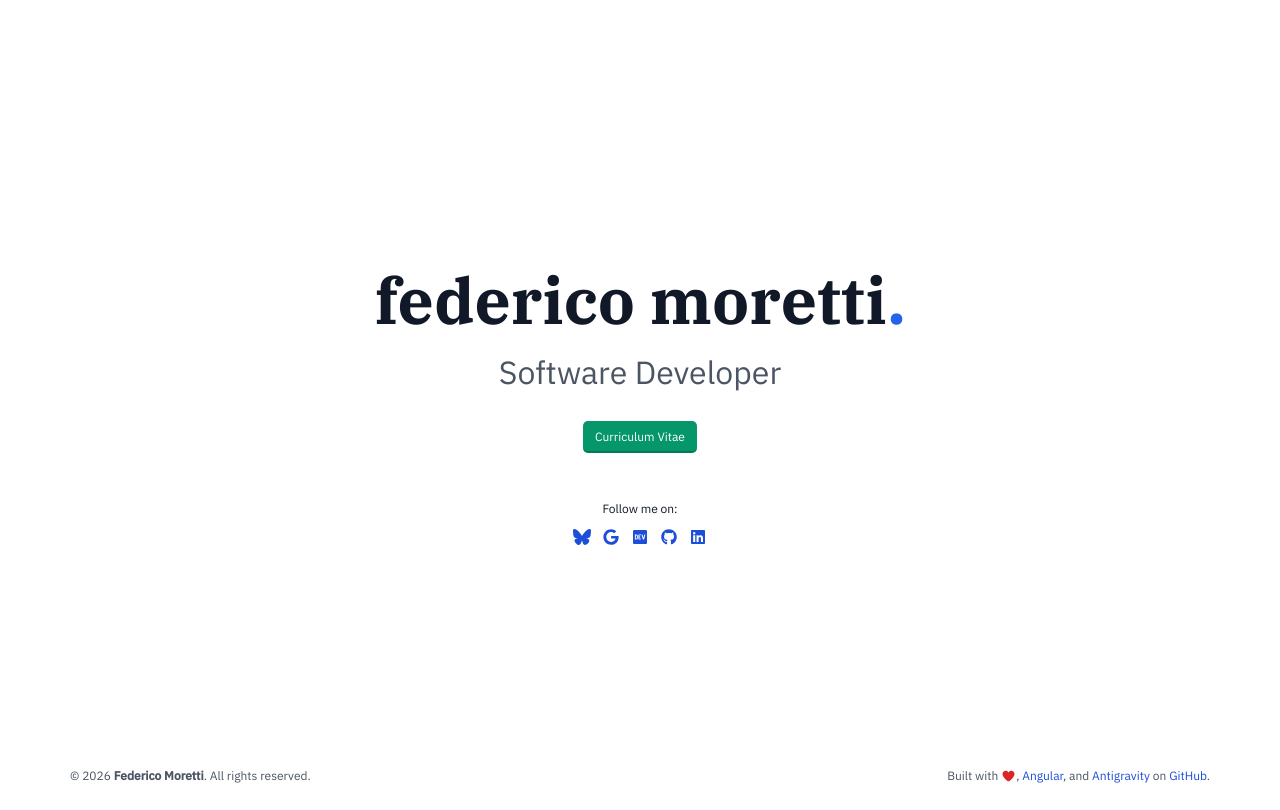
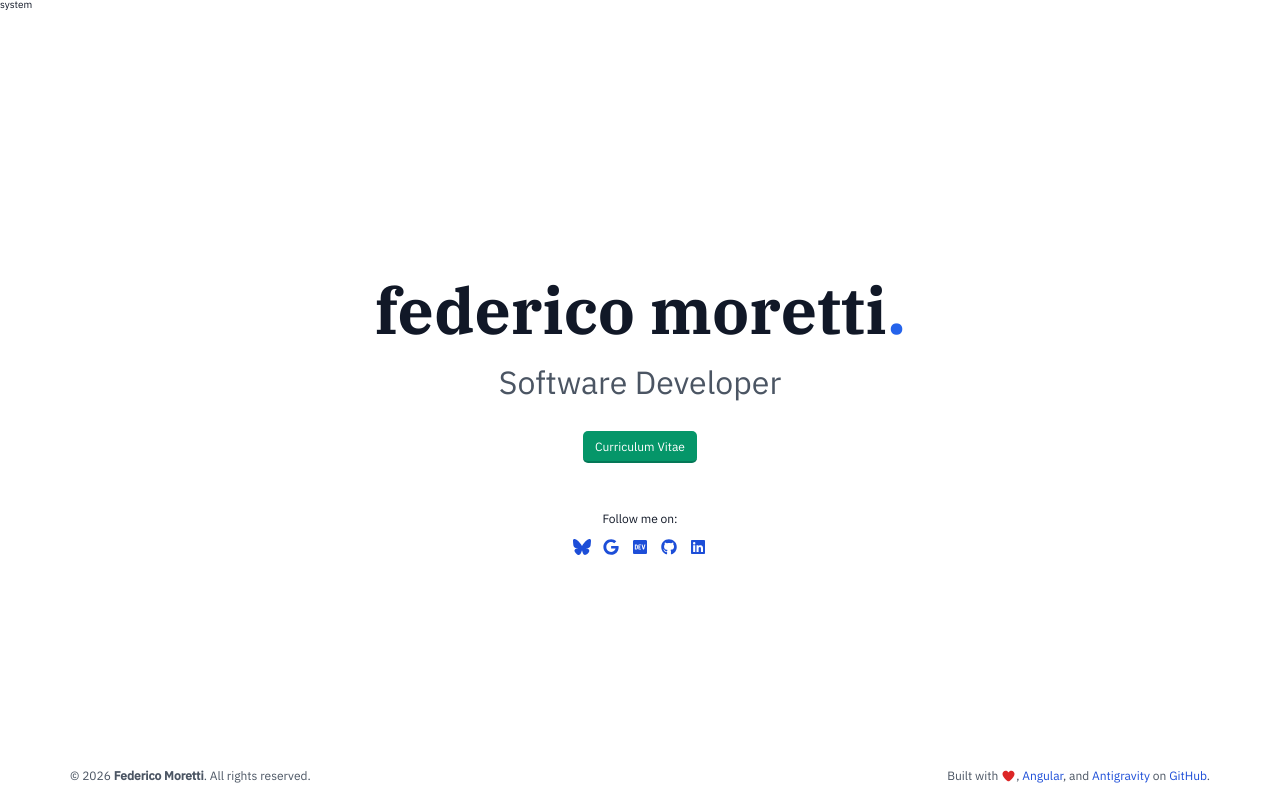
Before and after one commit to fedtti/fedtti.github.io, an Angular app: page / in a window 1280 px wide. Built offline with nearby package versions, Linux system fonts and the light colour scheme.

Commit message:
feat: initial 'ThemeService' integration

```diff
--- a/src/app/shared/components/header/header.html
+++ b/src/app/shared/components/header/header.html
@@ -3,6 +3,7 @@
     <div class="start">
     </div>
     <div class="end">
+      {{ themeService.getTheme() }}
     </div>
   </div>
 </header>
--- a/src/app/shared/components/header/header.ts
+++ b/src/app/shared/components/header/header.ts
@@ -1,4 +1,4 @@
-import { Component } from '@angular/core';
+import { Component, inject } from '@angular/core';
 import { ThemeComponent } from './theme/theme';
 import { ThemeService } from '../../services/theme';
 
@@ -9,5 +9,7 @@ import { ThemeService } from '../../services/theme';
   styleUrl: './header.scss'
 })
 export class HeaderComponent {
+  protected readonly themeService = inject(ThemeService);
+
 
 }
```
